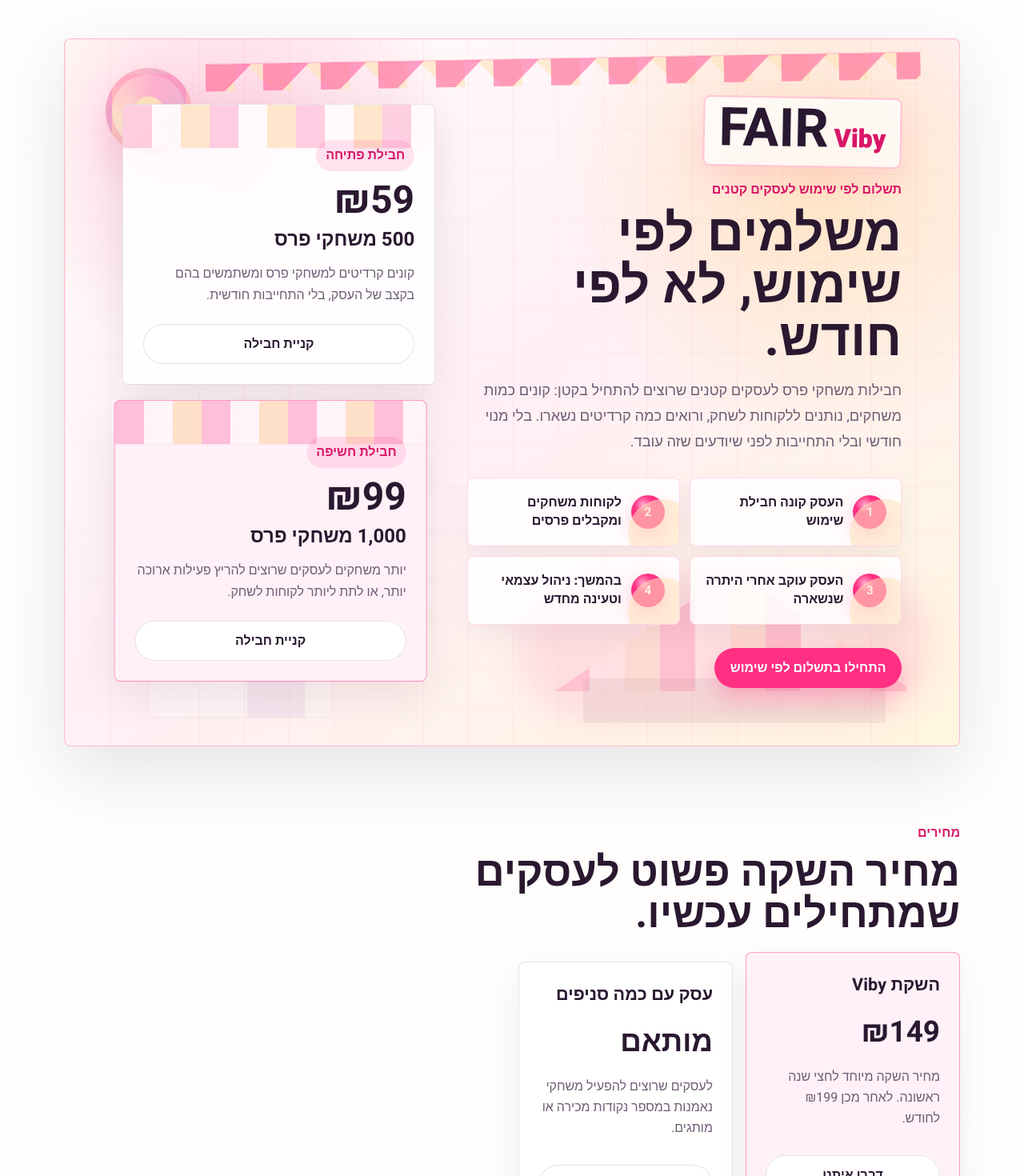
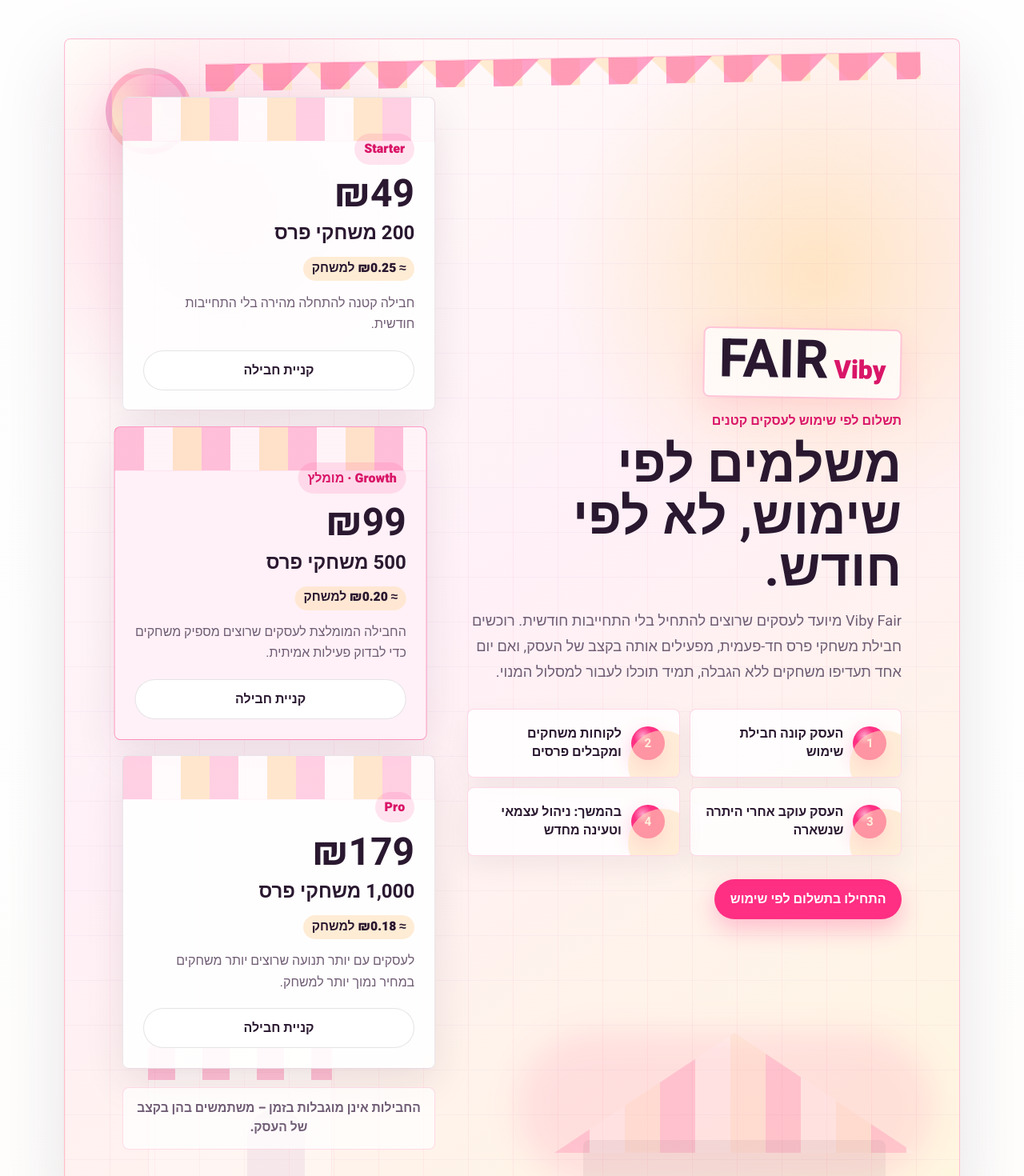
Before and after one commit to Nyosef/viby-website, a Next.js app: page / in a window 1280 px wide. Shown: the part 3020-4490 px from the top of the page at 80% size. Built offline with nearby package versions, Linux system fonts and the light colour scheme; no server answers.

Commit message:
Update Viby Fair PAYG packages

```diff
--- a/src/app/globals.css
+++ b/src/app/globals.css
@@ -696,7 +696,7 @@
 .fair-card {
   position: relative;
   overflow: hidden;
-  min-height: 260px;
+  min-height: 240px;
   padding: 1.55rem;
   border: 1px solid rgba(42, 24, 48, 0.1);
   border-radius: 8px;
@@ -760,8 +760,21 @@
 .fair-card p {
   position: relative;
   z-index: 1;
+  margin-bottom: 0.75rem;
   color: var(--muted);
   line-height: 1.65;
+}
+
+.fair-card .fair-cost {
+  display: inline-flex;
+  margin-bottom: 0.9rem;
+  padding: 0.35rem 0.65rem;
+  border-radius: 999px;
+  background: rgba(255, 227, 189, 0.62);
+  color: var(--ink);
+  font-size: 0.98rem;
+  font-weight: 900;
+  line-height: 1.2;
 }
 
 .fair-card a {
@@ -789,6 +802,21 @@
   transform: translateY(-2px);
   border-color: rgba(255, 47, 131, 0.32);
   box-shadow: 0 12px 28px rgba(255, 47, 131, 0.12);
+}
+
+.fair-package-note {
+  position: relative;
+  z-index: 1;
+  margin: 0.25rem 0 0;
+  padding: 0.85rem 1rem;
+  border: 1px solid rgba(255, 47, 131, 0.16);
+  border-radius: 8px;
+  background: rgba(255, 255, 255, 0.72);
+  color: var(--muted);
+  font-size: 0.98rem;
+  font-weight: 800;
+  line-height: 1.55;
+  text-align: center;
 }
 
 .section-heading {
--- a/src/app/page.tsx
+++ b/src/app/page.tsx
@@ -119,12 +119,17 @@
   {
     question: "מה זה Viby Fair?",
     answer:
-      "Viby Fair הוא מסלול תשלום לפי שימוש: קונים חבילת משחקי פרס, נותנים ללקוחות לשחק, ועוקבים אחרי כמה משחקים נשארו.",
+      "Viby Fair הוא מסלול תשלום לפי שימוש: רוכשים חבילת משחקי פרס חד-פעמית ומשתמשים בה בקצב של העסק.",
   },
   {
     question: "האם חייבים להתחייב למנוי חודשי?",
     answer:
-      "לא. אפשר להתחיל עם חבילת Viby Fair בתשלום חד-פעמי לפי שימוש. מי שרוצה מערכת מלאה לשימור לקוחות יכול לבחור במסלול החודשי.",
+      "לא. ב-Viby Fair רוכשים חבילת משחקי פרס ומשתמשים בה בקצב של העסק. מסלול המנוי מתאים לעסקים שמעדיפים משחקי פרס ללא הגבלה במסלול חודשי.",
+  },
+  {
+    question: "מה קורה כשנגמרים משחקי הפרס?",
+    answer:
+      "המשחקים נעצרים עד לרכישת חבילה נוספת. כרטיסיות הניקוב וכל שאר המידע במערכת נשארים פעילים, ואפשר להמשיך מאותה נקודה לאחר הטעינה.",
   },
   {
     question: "כמה זה עולה?",
@@ -135,19 +140,29 @@
 
 const fairPackages = [
   {
-    name: "חבילת פתיחה",
-    price: "₪59",
-    games: "500 משחקי פרס",
+    name: "Starter",
+    price: "₪49",
+    games: "200 משחקי פרס",
+    cost: "≈ ₪0.25 למשחק",
     description:
-      "קונים קרדיטים למשחקי פרס ומשתמשים בהם בקצב של העסק, בלי התחייבות חודשית.",
+      "חבילה קטנה להתחלה מהירה בלי התחייבות חודשית.",
   },
   {
-    name: "חבילת חשיפה",
+    name: "Growth",
     price: "₪99",
+    games: "500 משחקי פרס",
+    cost: "≈ ₪0.20 למשחק",
+    description:
+      "החבילה המומלצת לעסקים שרוצים מספיק משחקים כדי לבדוק פעילות אמיתית.",
+    featured: true,
+  },
+  {
+    name: "Pro",
+    price: "₪179",
     games: "1,000 משחקי פרס",
+    cost: "≈ ₪0.18 למשחק",
     description:
-      "יותר משחקים לעסקים שרוצים להריץ פעילות ארוכה יותר, או לתת ליותר לקוחות לשחק.",
-    featured: true,
+      "לעסקים עם יותר תנועה שרוצים יותר משחקים במחיר נמוך יותר למשחק.",
   },
 ];
 
@@ -408,9 +423,9 @@
           <p className="eyebrow">תשלום לפי שימוש לעסקים קטנים</p>
           <h2>משלמים לפי שימוש, לא לפי חודש.</h2>
           <p>
-            חבילות משחקי פרס לעסקים קטנים שרוצים להתחיל בקטן: קונים כמות
-            משחקים, נותנים ללקוחות לשחק, ורואים כמה קרדיטים נשארו. בלי מנוי
-            חודשי ובלי התחייבות לפני שיודעים שזה עובד.
+            Viby Fair מיועד לעסקים שרוצים להתחיל בלי התחייבות חודשית. רוכשים
+            חבילת משחקי פרס חד-פעמית, מפעילים אותה בקצב של העסק, ואם יום אחד
+            תעדיפו משחקים ללא הגבלה, תמיד תוכלו לעבור למסלול המנוי.
           </p>
           <div className="fair-steps" aria-label="איך Viby Fair עובד">
             {fairSteps.map((step, index) => (
@@ -430,13 +445,17 @@
               className={`fair-card ${plan.featured ? "featured" : ""}`}
               key={plan.name}
             >
-              <span>{plan.name}</span>
+              <span>{`${plan.name}${plan.featured ? " · מומלץ" : ""}`}</span>
               <strong>{plan.price}</strong>
               <h3>{plan.games}</h3>
+              <p className="fair-cost">{plan.cost}</p>
               <p>{plan.description}</p>
               <a href={fairWhatsappUrl}>קניית חבילה</a>
             </article>
           ))}
+          <p className="fair-package-note">
+            החבילות אינן מוגבלות בזמן – משתמשים בהן בקצב של העסק.
+          </p>
         </div>
       </section>
 
```
